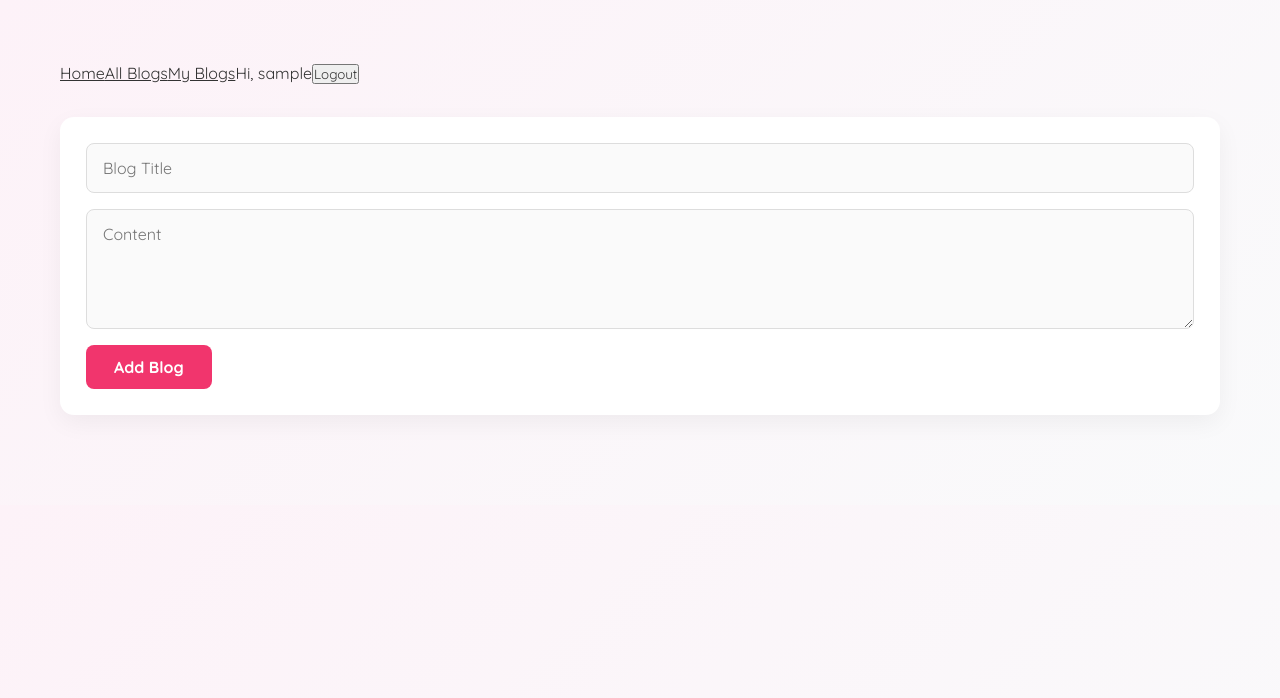
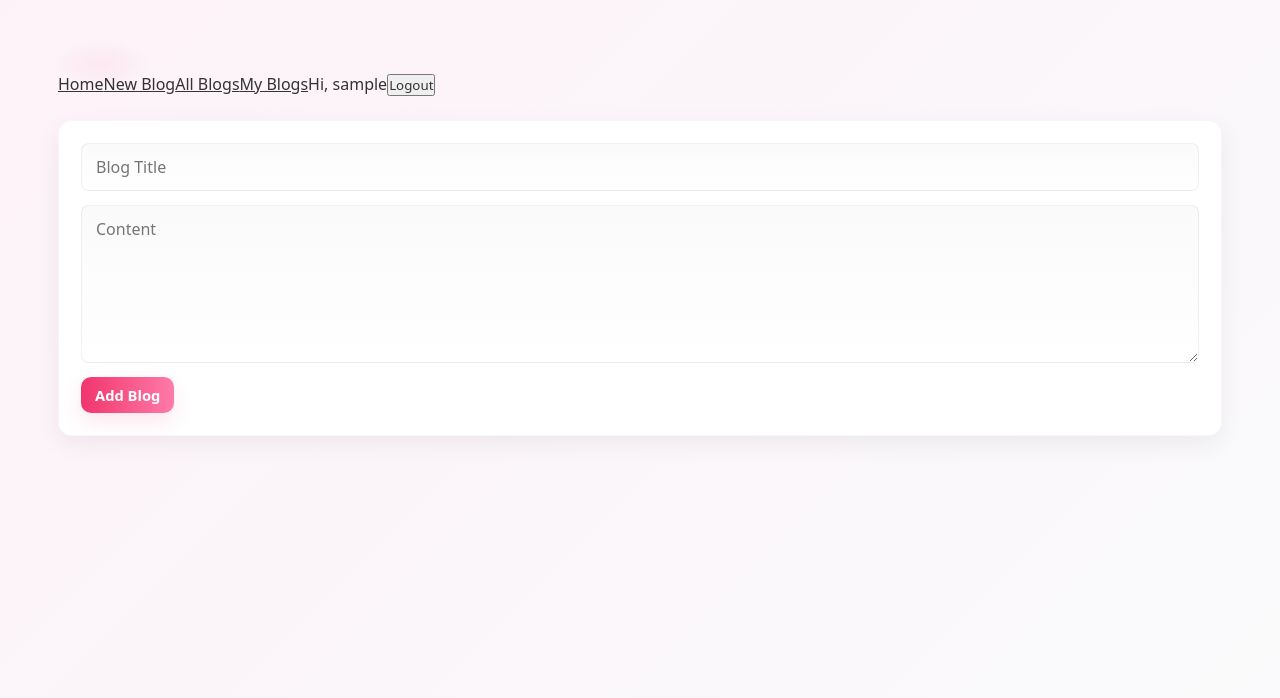
Before and after one commit to Moh-dakai/Ozai, a React (Vite) app: page /new in a window 1280 px wide. Shown: the top 698 px of the page. Built offline with nearby package versions, Linux system fonts and the light colour scheme; sample sign-in values are in the browser's storage.

Commit message:
tryna fix home page

```diff
--- a/src/App.jsx
+++ b/src/App.jsx
@@ -18,6 +18,7 @@ function App() {
       {/* Navbar */}
       <nav className="p-4 bg-gray-800 text-white flex gap-4">
         <Link to="/">Home</Link>
+        <Link to="/new">New Blog</Link>
         <Link to="/blogs">All Blogs</Link>
         {token && <Link to="/myblogs">My Blogs</Link>}
 
@@ -41,4 +42,5 @@ function App() {
   );
 }
 
+
 export default App;
--- /dev/null
+++ b/src/PrivateRoute.jsx
@@ -0,0 +1,12 @@
+// src/PrivateRoute.jsx
+import { Navigate } from "react-router-dom";
+
+const PrivateRoute = ({ children }) => {
+  const token = localStorage.getItem("token");
+  if (!token) {
+    return <Navigate to="/auth" replace />;
+  }
+  return children;
+};
+
+export default PrivateRoute;
--- a/src/components/BlogForm.jsx
+++ b/src/components/BlogForm.jsx
@@ -1,14 +1,13 @@
 import React, { useState, useEffect } from "react";
 
-const BlogForm = ({ onAddBlog, onUpdateBlog, editingBlog, onCancelEdit }) => {
+const BlogForm = ({ editingBlog, onCancelEdit, onAddBlog, onUpdateBlog }) => {
   const [title, setTitle] = useState("");
   const [context, setContext] = useState("");
 
-  // Load blog data into form when editing
   useEffect(() => {
     if (editingBlog) {
-      setTitle(editingBlog.title);
-      setContext(editingBlog.content);
+      setTitle(editingBlog.title || "");
+      setContext(editingBlog.content || "");
     } else {
       resetForm();
     }
@@ -21,17 +20,55 @@ const BlogForm = ({ onAddBlog, onUpdateBlog, editingBlog, onCancelEdit }) => {
 
   const handleSubmit = async (e) => {
     e.preventDefault();
-    if (!title || !context) return;
+    if (!title.trim() || !context.trim()) return;
 
     const token = localStorage.getItem("token");
-
-    if (editingBlog) {
-      await onUpdateBlog({ ...editingBlog, title, context, token });
-    } else {
-      await onAddBlog({ title, context, token });
+    if (!token) {
+      alert("You must be logged in to add a blog!");
+      return;
     }
 
-    resetForm();
+    try {
+      // Prefer parent handlers so pages can update local state
+      if (editingBlog && typeof onUpdateBlog === "function") {
+        await onUpdateBlog({ ...editingBlog, title, context });
+        resetForm();
+        return;
+      }
+
+      if (!editingBlog && typeof onAddBlog === "function") {
+        await onAddBlog({ title, context });
+        resetForm();
+        return;
+      }
+
+      // Fallback: call API directly if parent didn't provide handlers
+      let url = "https://ozai-9gqx.onrender.com/blogs";
+      let method = "POST";
+      if (editingBlog) {
+        url = `https://ozai-9gqx.onrender.com/blogs/${editingBlog._id || editingBlog.id}`;
+        method = "PUT";
+      }
+
+      const res = await fetch(url, {
+        method,
+        headers: {
+          "Content-Type": "application/json",
+          Authorization: `Bearer ${token}`,
+        },
+        body: JSON.stringify({ title, content: context }),
+      });
+
+      const data = await res.json();
+      if (!res.ok) throw new Error(data.error || "Failed to save blog");
+
+      resetForm();
+      // fallback navigation
+      window.location.href = "/myblogs";
+    } catch (err) {
+      console.error("Error:", err);
+      alert(err.message || "Something went wrong.");
+    }
   };
 
   const handleCancel = () => {
@@ -51,14 +88,14 @@ const BlogForm = ({ onAddBlog, onUpdateBlog, editingBlog, onCancelEdit }) => {
         placeholder="Content"
         value={context}
         onChange={(e) => setContext(e.target.value)}
-        rows={4}
+        rows={6}
       />
-      <div className="form-actions">
-        <button type="submit">
+      <div className="form-actions" style={{ display: "flex", gap: 8 }}>
+        <button type="submit" className="btn read-more">
           {editingBlog ? "Update Blog" : "Add Blog"}
         </button>
         {editingBlog && (
-          <button type="button" onClick={handleCancel}>
+          <button type="button" onClick={handleCancel} className="btn btn-outline">
             Cancel
           </button>
         )}
--- a/src/index.css
+++ b/src/index.css
@@ -1,217 +1,160 @@
+:root{
+  --bg-1: #fdf2f8;
+  --bg-2: #f9fafb;
+  --accent: #f1356d;
+  --accent-2: #2d9cdb;
+  --muted: #6b7280;
+  --card: #ffffff;
+  --glass: rgba(255,255,255,0.6);
+  --radius-lg: 14px;
+  --radius-md: 8px;
+  --shadow-1: 0 8px 24px rgba(16,24,40,0.06);
+  --shadow-2: 0 12px 28px rgba(16,24,40,0.08);
+  --ease-fast: 160ms;
+  --ease-med: 260ms;
+  --max-width: 1200px;
+}
+
 @import url('https://fonts.googleapis.com/css2?family=Quicksand:wght@400;700&display=swap');
 
-* {
-  margin: 0;
-  padding: 0;
-  box-sizing: border-box;
-  font-family: "Quicksand", sans-serif;
-  color: #333;
+*{box-sizing:border-box;margin:0;padding:0;font-family:"Quicksand",system-ui,-apple-system,Segoe UI,Roboto,"Helvetica Neue",Arial;color:#333}
+html,body,#root{height:100%}
+
+body{
+  background:
+    radial-gradient(800px 400px at 8% 8%, rgba(241,53,109,0.06), transparent 6%),
+    linear-gradient(135deg,var(--bg-1),var(--bg-2));
+  color:#222;
+  line-height:1.6;
+  -webkit-font-smoothing:antialiased;
+  -moz-osx-font-smoothing:grayscale;
+  padding: 18px;
 }
 
-body {
-  background: linear-gradient(135deg, #fdf2f8, #f9fafb);
-  line-height: 1.7;
-  padding: 0 20px;
-  color: #444;
+/* App container */
+.App{
+  max-width:var(--max-width);
+  margin:36px auto;
+  padding:18px;
 }
 
 /* Navbar */
-.navbar {
-  padding: 20px 24px;
-  display: flex;
-  align-items: center;
-  max-width: 1200px;
-  margin: 0 auto;
-  border-bottom: 1px solid #eee;
+.navbar{
+  display:flex;
+  align-items:center;
+  gap:14px;
+  padding:14px 18px;
+  max-width:var(--max-width);
+  margin:0 auto 18px;
+  background: linear-gradient(180deg, rgba(255,255,255,0.7), rgba(255,255,255,0.6));
+  border-radius:12px;
+  box-shadow: var(--shadow-1);
+  position: sticky;
+  top: 12px;
+  z-index: 40;
+  border: 1px solid rgba(16,24,40,0.03);
 }
 
-.navbar h1 {
-  color: #f1356d;
-  font-size: 1.9rem;
-  font-weight: 700;
-  letter-spacing: -0.5px;
+.navbar h1{
+  display:flex;
+  align-items:center;
+  gap:12px;
+  color:var(--accent);
+  font-size:1.6rem;
+  font-weight:700;
+  letter-spacing:-0.4px;
 }
 
-.navbar .links {
-  margin-left: auto;
+.brand-mark{
+  width:38px;height:38px;border-radius:9px;
+  background:linear-gradient(135deg,var(--accent),#ff7aa8);
+  box-shadow:0 6px 20px rgba(241,53,109,0.12);
+  display:inline-block;
 }
 
-.navbar a {
-  margin-left: 18px;
-  text-decoration: none;
-  padding: 8px 16px;
-  border-radius: 8px;
-  font-weight: 500;
-  color: #555;
-  transition: all 0.25s ease;
+.navbar .links{margin-left:auto;display:flex;gap:8px;align-items:center}
+.navbar a, .navbar .btn{
+  text-decoration:none;padding:8px 12px;border-radius:10px;font-weight:600;color:var(--muted);font-size:0.95rem;
+  transition:all var(--ease-med) ease;display:inline-flex;align-items:center;gap:8px;border:1px solid transparent;background:transparent;
 }
+.navbar a:hover, .navbar .btn:hover{color:#fff;background:var(--accent);box-shadow:0 8px 22px rgba(241,53,109,0.12)}
+.navbar .login-btn{background:var(--accent-2);color:#fff;border-color:transparent}
+.navbar .login-btn:hover{background:#1f7fca}
 
-.navbar a:hover {
-  color: #fff;
-  background: #f1356d;
-  box-shadow: 0 4px 10px rgba(241, 53, 109, 0.2);
+/* Search */
+.search-box{margin:18px 0;text-align:center}
+.search-box input{
+  width:80%;max-width:520px;padding:12px 16px;border-radius:12px;border:1px solid rgba(16,24,40,0.06);
+  background:linear-gradient(180deg,rgba(255,255,255,0.9),#fafafa);
+  box-shadow: inset 0 6px 18px rgba(16,24,40,0.02);
+  transition:box-shadow var(--ease-fast),transform var(--ease-fast),border-color var(--ease-fast);
 }
+.search-box input:focus{outline:none;border-color:var(--accent);box-shadow:0 6px 20px rgba(241,53,109,0.06);transform:translateY(-1px)}
 
-/* App container */
-.App {
-  max-width: 1200px;
-  margin: 40px auto;
-  padding: 20px;
+/* Blog list grid */
+.blog-list{display:grid;gap:26px;grid-template-columns:repeat(auto-fit,minmax(280px,1fr));margin-top:10px}
+
+/* Card */
+.blog-preview{
+  background:linear-gradient(180deg, rgba(255,255,255,0.98), var(--card));
+  border-radius:var(--radius-lg);
+  padding:18px;display:flex;flex-direction:column;gap:12px;
+  min-height:220px;border:1px solid rgba(16,24,40,0.03);
+  box-shadow:var(--shadow-1);transition:transform var(--ease-med) ease,box-shadow var(--ease-med) ease;
+  overflow:hidden;
 }
+.blog-preview:hover{transform:translateY(-6px);box-shadow:var(--shadow-2)}
 
-/* Blog List */
-.blog-list {
-  margin-top: 30px;
-  display: grid;
-  gap: 28px;
+.blog-preview .card-media{height:130px;border-radius:10px;background-size:cover;background-position:center;box-shadow:0 6px 18px rgba(16,24,40,0.04)}
+.card-media::after{content:'';position:absolute;inset:0;background:linear-gradient(180deg,rgba(0,0,0,0.04),rgba(0,0,0,0.14))}
+
+/* Title & meta */
+.blog-preview h2{margin:4px 0;color:#0f1724;font-size:1.15rem;font-weight:700;line-height:1.15}
+.blog-meta{display:flex;gap:10px;align-items:center;color:var(--muted);font-size:0.9rem}
+.blog-excerpt{color:#475569;font-size:0.97rem;line-height:1.45;flex-grow:1}
+
+/* Tags */
+.tags{display:flex;gap:8px;flex-wrap:wrap;margin-top:8px}
+.tag{background:rgba(45,156,219,0.08);color:var(--accent-2);border:1px solid rgba(45,156,219,0.12);padding:6px 10px;border-radius:999px;font-size:0.78rem;font-weight:700}
+
+/* Actions */
+.card-actions,.blog-actions{display:flex;gap:8px;align-items:center;margin-top:8px}
+.btn{padding:8px 14px;border-radius:10px;font-weight:700;font-size:0.92rem;cursor:pointer;border:none;display:inline-flex;gap:8px;align-items:center;transition:transform var(--ease-fast),box-shadow var(--ease-fast)}
+.read-more{background:linear-gradient(90deg,var(--accent),#ff7aa8);color:#fff;box-shadow:0 8px 20px rgba(241,53,109,0.12)}
+.read-more:hover{transform:translateY(-3px)}
+.btn-outline{background:transparent;color:var(--muted);border:1px solid rgba(16,24,40,0.06)}
+
+.delete-btn{background:#fff;color:var(--accent);border:1px solid var(--accent);padding:8px 16px;border-radius:var(--radius-md);cursor:pointer;font-size:0.95rem;font-weight:700;transition:all var(--ease-med)}
+.delete-btn:hover{background:var(--accent);color:#fff;box-shadow:0 8px 18px rgba(241,53,109,0.16)}
+
+.edit-btn{background:#fff;color:var(--accent-2);border:1px solid var(--accent-2);padding:8px 16px;border-radius:var(--radius-md);cursor:pointer;font-weight:700;transition:all var(--ease-med)}
+.edit-btn:hover{background:var(--accent-2);color:#fff;box-shadow:0 8px 18px rgba(45,156,219,0.14)}
+
+/* Form */
+.blog-form{margin:22px 0;padding:22px;background:linear-gradient(180deg,rgba(255,255,255,0.98),#ffffff);border-radius:var(--radius-lg);box-shadow:var(--shadow-1);border:1px solid rgba(16,24,40,0.03)}
+.blog-form input,.blog-form textarea{display:block;margin-bottom:14px;padding:12px 14px;width:100%;border:1px solid rgba(16,24,40,0.06);border-radius:var(--radius-md);font-size:1rem;background:linear-gradient(180deg,#fafafa,#fff);transition:border-color var(--ease-fast),background var(--ease-fast),box-shadow var(--ease-fast)}
+.blog-form input:focus,.blog-form textarea:focus{border-color:var(--accent);outline:none;box-shadow:0 0 0 6px rgba(241,53,109,0.06)}
+.blog-form textarea{min-height:120px;resize:vertical}
+.blog-form .form-actions{display:flex;gap:10px;align-items:center}
+
+a,button{font-family:inherit}
+
+/* Auth box */
+.auth-page{display:flex;align-items:center;justify-content:center;min-height:60vh;padding:24px}
+.auth-box{background:var(--card);padding:28px;border-radius:14px;box-shadow:var(--shadow-1);text-align:center}
+.auth-box h2{font-size:1.6rem;margin-bottom:14px;color:#0f1724}
+.auth-box button{background:#4285f4;color:#fff;border:none;padding:12px 22px;border-radius:10px;font-weight:700}
+.auth-box button:hover{background:#3367d6;transform:translateY(-2px);box-shadow:0 8px 18px rgba(51,103,214,0.12)}
+
+/* Utilities */
+.text-center{text-align:center}
+.mb-4{margin-bottom:1rem}
+.no-blogs{padding:18px;border-radius:10px;background:linear-gradient(180deg,#fff,#fafafa);box-shadow:var(--shadow-1)}
+
+/* Responsive tweaks */
+@media (max-width:900px){.navbar{padding:12px}.brand-mark{width:32px;height:32px}.blog-preview .card-media{height:120px}}
+@media (max-width:520px){
+  .search-box input{width:92%}
+  .navbar .links{display:none}
+  .App{padding:12px;margin:18px auto}
 }
-
-/* Responsive Grid */
-@media (max-width: 768px) {
-  .blog-list {
-    grid-template-columns: 1fr;
-  }
-}
-@media (min-width: 769px) and (max-width: 1024px) {
-  .blog-list {
-    grid-template-columns: 1fr 1fr;
-  }
-}
-@media (min-width: 1025px) {
-  .blog-list {
-    grid-template-columns: 1fr 1fr 1fr;
-  }
-}
-
-/* Blog Preview Cards */
-.blog-preview {
-  background: #fff;
-  border-radius: 14px;
-  padding: 26px;
-  box-shadow: 0 8px 24px rgba(0,0,0,0.05);
-  transition: transform 0.25s ease, box-shadow 0.25s ease;
-}
-
-.blog-preview:hover {
-  transform: translateY(-5px);
-  box-shadow: 0 12px 28px rgba(0,0,0,0.08);
-}
-
-.blog-preview h2 {
-  margin-bottom: 10px;
-  color: #1a1a1a;
-  font-size: 1.5rem;
-  font-weight: 700;
-}
-
-/* Blog Form */
-.blog-form {
-  margin: 30px 0;
-  padding: 26px;
-  background: #fff;
-  border-radius: 14px;
-  box-shadow: 0 8px 24px rgba(0,0,0,0.05);
-}
-
-.blog-form input,
-.blog-form textarea {
-  display: block;
-  margin-bottom: 16px;
-  padding: 14px 16px;
-  width: 100%;
-  border: 1px solid #ddd;
-  border-radius: 8px;
-  font-size: 1rem;
-  background: #fafafa;
-  transition: border-color 0.2s, background 0.2s, box-shadow 0.2s;
-}
-
-.blog-form input:focus,
-.blog-form textarea:focus {
-  border-color: #f1356d;
-  background: #fff;
-  outline: none;
-  box-shadow: 0 0 0 3px rgba(241, 53, 109, 0.15);
-}
-
-.blog-form textarea {
-  min-height: 120px;
-  resize: vertical;
-}
-
-.blog-form button {
-  background: #f1356d;
-  color: #fff;
-  border: none;
-  padding: 12px 28px;
-  border-radius: 8px;
-  cursor: pointer;
-  font-size: 1rem;
-  font-weight: 600;
-  transition: background 0.25s ease, transform 0.15s ease, box-shadow 0.2s;
-}
-
-.blog-form button:hover {
-  background: #e0245e;
-  transform: translateY(-2px);
-  box-shadow: 0 6px 16px rgba(241, 53, 109, 0.25);
-}
-
-/* Delete Button */
-.delete-btn {
-  background: #fff;
-  color: #f1356d;
-  border: 1px solid #f1356d;
-  padding: 8px 18px;
-  border-radius: 8px;
-  cursor: pointer;
-  font-size: 0.95rem;
-  font-weight: 600;
-  transition: all 0.25s ease;
-}
-
-.delete-btn:hover {
-  background: #f1356d;
-  color: #fff;
-  box-shadow: 0 4px 12px rgba(241, 53, 109, 0.25);
-}
-
-/* Edit Button */
-.edit-btn {
-  background: #fff;
-  color: #2d9cdb;
-  border: 1px solid #2d9cdb;
-  padding: 8px 18px;
-  border-radius: 8px;
-  cursor: pointer;
-  font-size: 0.95rem;
-  font-weight: 600;
-  transition: all 0.25s ease;
-}
-
-.edit-btn:hover {
-  background: #2d9cdb;
-  color: #fff;
-  box-shadow: 0 4px 12px rgba(45, 156, 219, 0.25);
-}
-
-/* Search Box */
-.search-box {
-  margin-bottom: 1.5rem;
-  text-align: center;
-}
-
-.search-box input {
-  width: 80%;
-  max-width: 420px;
-  padding: 12px 16px;
-  border-radius: 8px;
-  border: 1px solid #ccc;
-  transition: border-color 0.2s ease, box-shadow 0.2s ease;
-}
-
-.search-box input:focus {
-  border-color: #f1356d;
-  outline: none;
-  box-shadow: 0 0 0 3px rgba(241, 53, 109, 0.15);
-}
--- a/src/main.jsx
+++ b/src/main.jsx
@@ -11,6 +11,8 @@ import AuthHandler from "./pages/AuthHandler.jsx";
 import MyBlogs from "./pages/MyBlogs.jsx";
 import BlogForm from "./components/BlogForm.jsx";
 import BlogsPage from "./pages/BlogsPage.jsx";
+import PrivateRoute from "./PrivateRoute";
+
 
 createRoot(document.getElementById("root")).render(
   <StrictMode>
@@ -22,7 +24,11 @@ createRoot(document.getElementById("root")).render(
           <Route path="blogs/:id" element={<BlogDetails />} />
           <Route path="auth" element={<AuthHandler />} />
           <Route path="myblogs" element={<MyBlogs />} />
-          <Route path="new" element={<BlogForm />} />
+          <Route path="new" element={
+            <PrivateRoute>
+              <BlogForm />
+            </PrivateRoute>
+          } />
         </Route>
       </Routes>
     </BrowserRouter>
```
Also changed, not shown: src/pages/BlogList.jsx (+28 -20 lines), src/pages/MyBlogs.jsx (+40 -24 lines), 1 other file (tests, documents, lock files or other folders).
